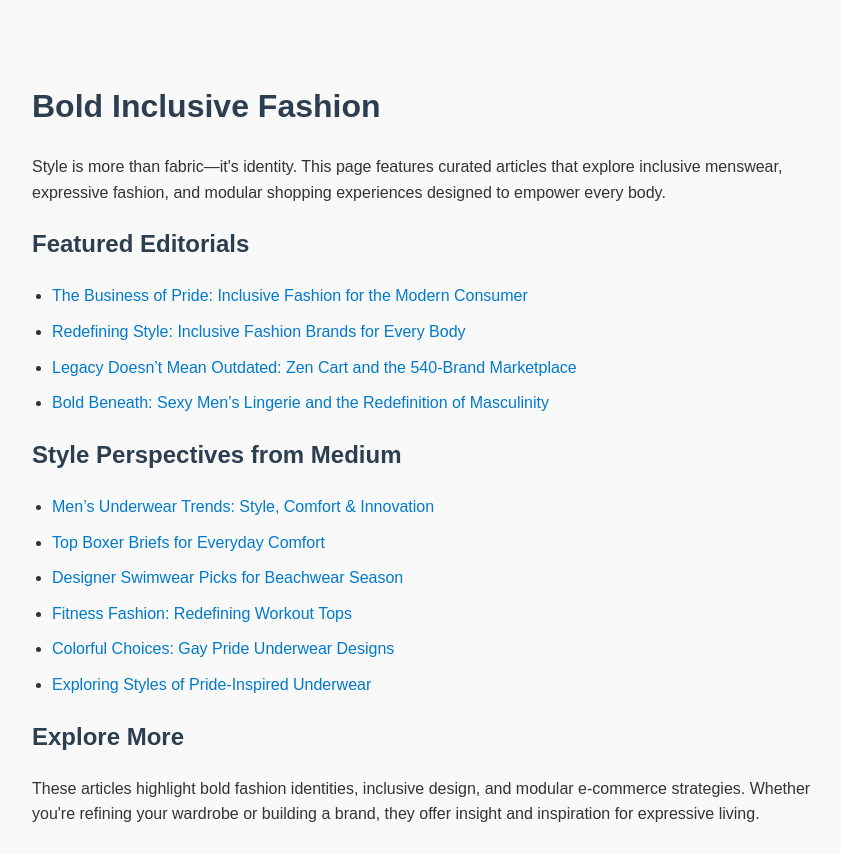
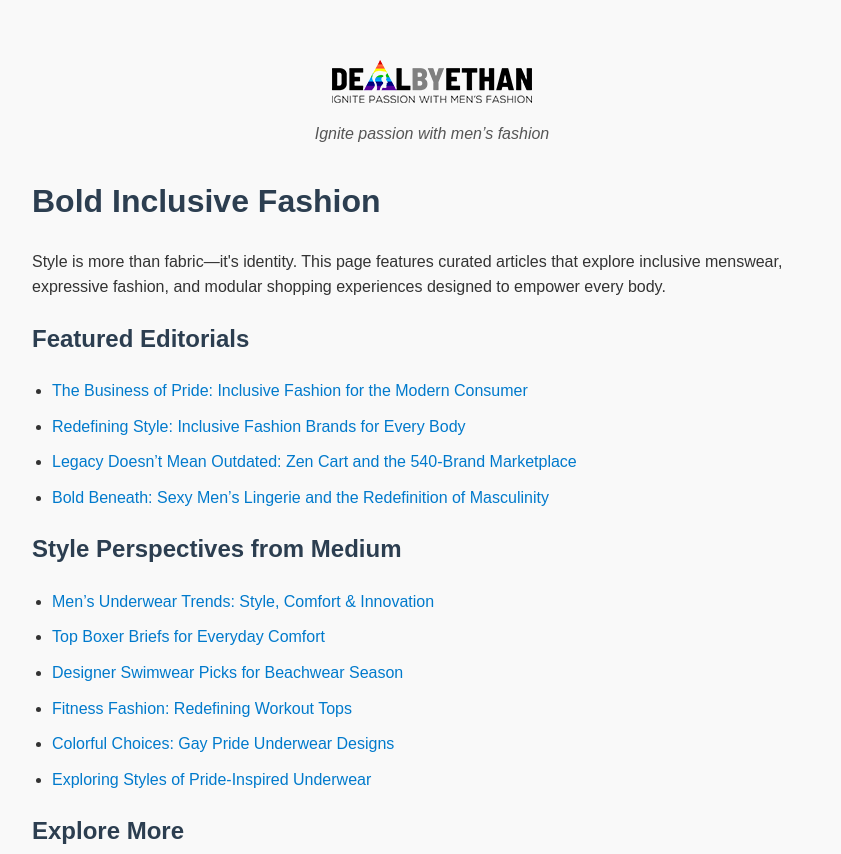
Before and after one commit to dealbyethangay/fashion, a plain HTML site: page index.html in a window 1280 px wide. Shown: the top 854 px of the page, without its empty margins (208-1049 px from the left). Drawn offline with Linux system fonts and the light colour scheme.

Commit message:
Add files via upload

```diff
--- a/index.html
+++ b/index.html
@@ -41,6 +41,12 @@
   </style>
 </head>
 <body>
+
+<div style="text-align:center; margin-bottom:30px;">
+  <img src="logo.png" alt="DealByEthan logo" style="width:200px; height:auto;"><br>
+  <p style="font-style:italic; color:#555; margin-top:10px;">Ignite passion with men’s fashion</p>
+</div>
+
   <h1>Bold Inclusive Fashion</h1>
   <p>Style is more than fabric—it's identity. This page features curated articles that explore inclusive menswear, expressive fashion, and modular shopping experiences designed to empower every body.</p>
 
```
